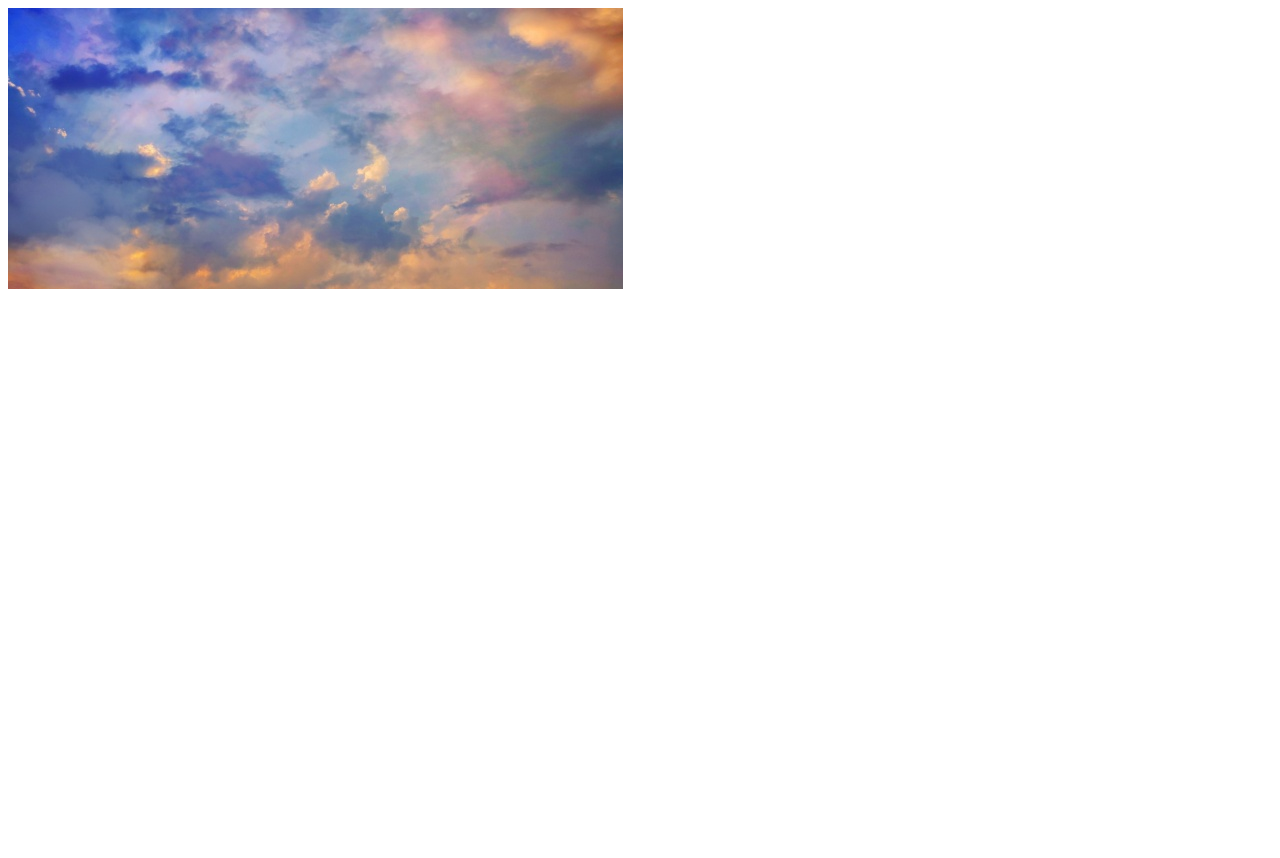
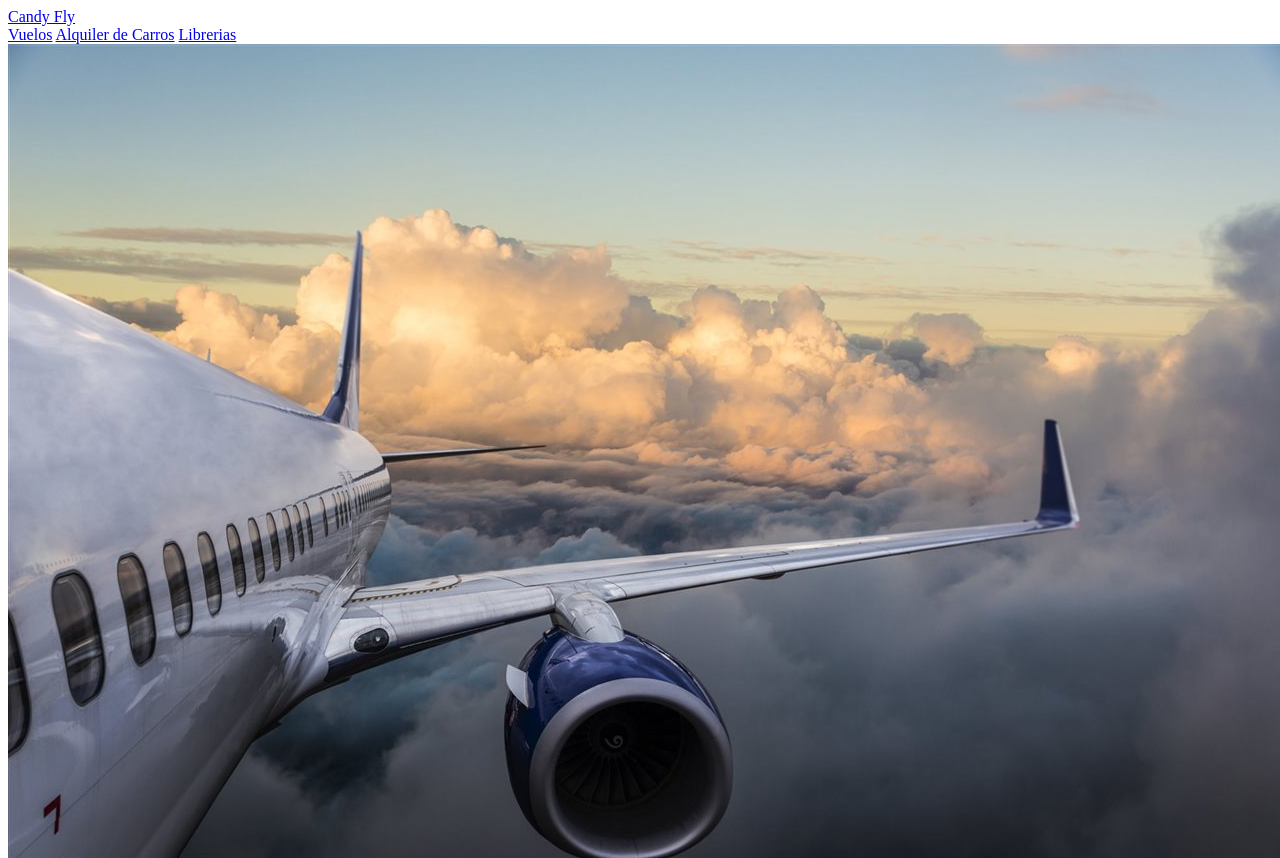
Before and after one commit to angela130613/maquetacion, a plain HTML site: page index.html in a window 1280 px wide. Shown: the top 858 px of the page. Before the commit the page ends 800 px from the top, so only its background shows below. Drawn offline with Linux system fonts and the light colour scheme.

Commit message:
quinto commit

```diff
--- a/index.html
+++ b/index.html
@@ -14,9 +14,19 @@
 </head>
 <body>
     <header>
+        <a href="index.html" class="encabezado">Candy Fly</a>
+        <div class="mmc">
+            <a href="#">Vuelos</a>
+            <a href="index.html">Alquiler de Carros</a>
+            <a href="index.html">Librerias</a>
+
+        </div>
+                <img src="Profile/avion.jpg" alt="ICONO LOGO">
+
+    </header>
+    <main>
         <img src="Profile/Cielo.png" alt="Cielo">
-    </header>
-    <main></main>
+    </main>
     <footer></footer>
 </body>
 </html>
```
Also changed, not shown: Profile/avion.jpg (added).
